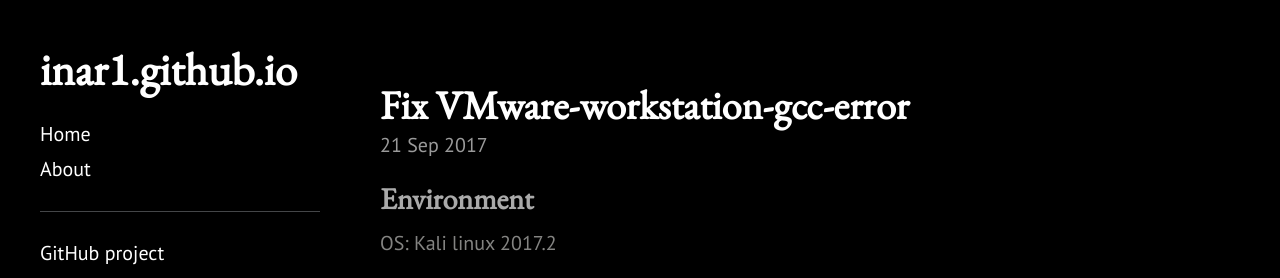
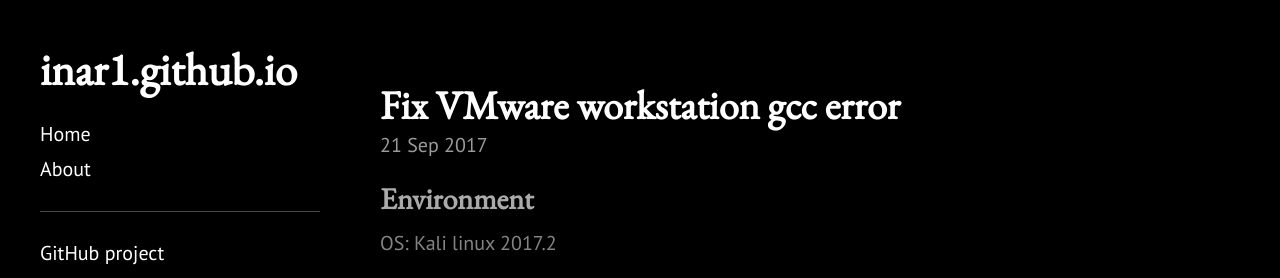
Before and after one commit to 1n4r1/1n4r1.github.io, a Jekyll site: the page built from _posts/2017-09-21-VMware-workstation-gcc-error.md, in a window 1280 px wide and 900 px high. Shown: the top 278 px of the window. Built offline with Jekyll 4.4.1, drawn with Linux system fonts in a browser that asks for light colours.

```diff
--- a/_posts/2017-09-21-VMware-workstation-gcc-error.md
+++ b/_posts/2017-09-21-VMware-workstation-gcc-error.md
@@ -1,6 +1,6 @@
 ---
 layout: post
-title: Fix VMware-workstation-gcc-error
+title: Fix VMware workstation gcc error
 ---
 
 
```
